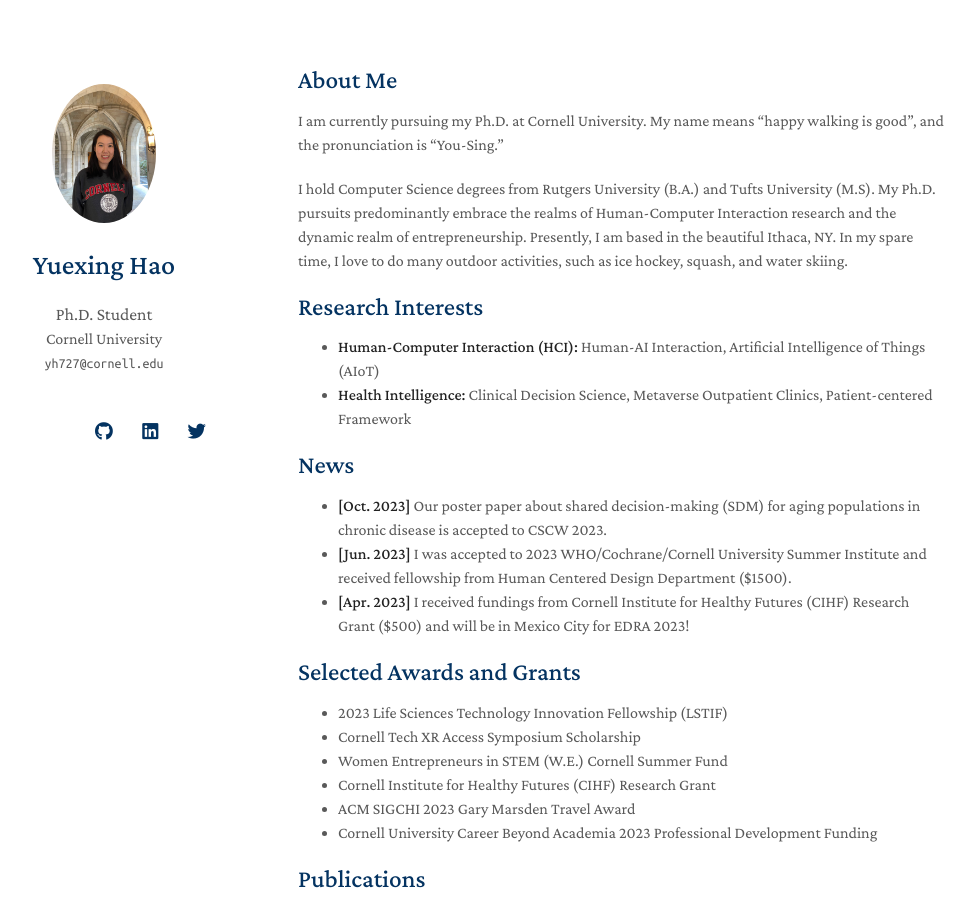
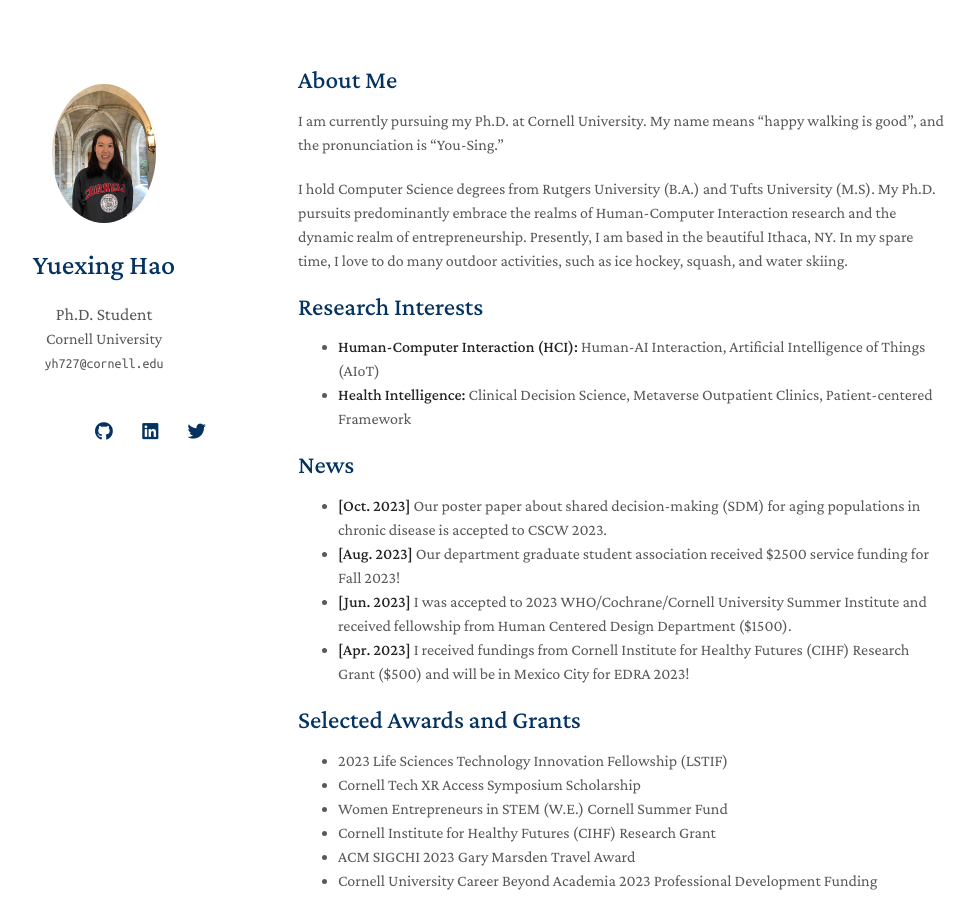
Before and after one commit to YuexingHao/Yuexing-Hao, a Jekyll site: the page built from index.md, in a window 1280 px wide and 900 px high. Shown: the whole window, without its empty margins (172-1146 px from the left). Built offline with Jekyll 4.4.1, drawn with Linux system fonts in a browser that asks for light colours; nearby versions of some CDN libraries; a style sheet for code colours, icons or effects is not loaded; our own code applies the rules of GitHub Pages for plain Markdown files.

Commit message:
Update index.md

```diff
--- a/index.md
+++ b/index.md
@@ -16,6 +16,7 @@
 ## News
 
 - **[Oct. 2023]** Our poster paper about shared decision-making (SDM) for aging populations in chronic disease is accepted to CSCW 2023.
+- **[Aug. 2023]** Our department graduate student association received $2500 service funding for Fall 2023!
 - **[Jun. 2023]** I was accepted to 2023 WHO/Cochrane/Cornell University Summer Institute and received fellowship from Human Centered Design Department ($1500).
 - **[Apr. 2023]** I received fundings from Cornell Institute for Healthy Futures (CIHF) Research Grant ($500) and will be in Mexico City for EDRA 2023!
 
```
